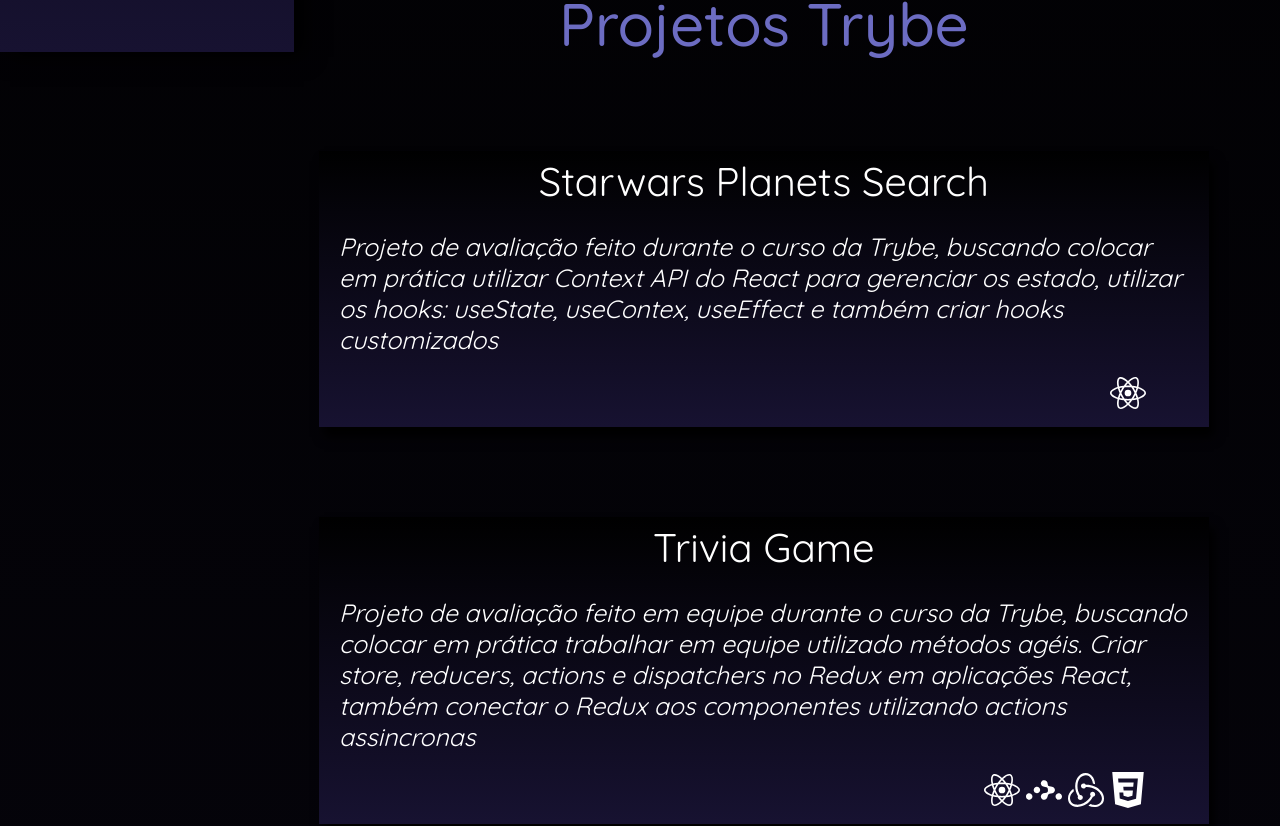
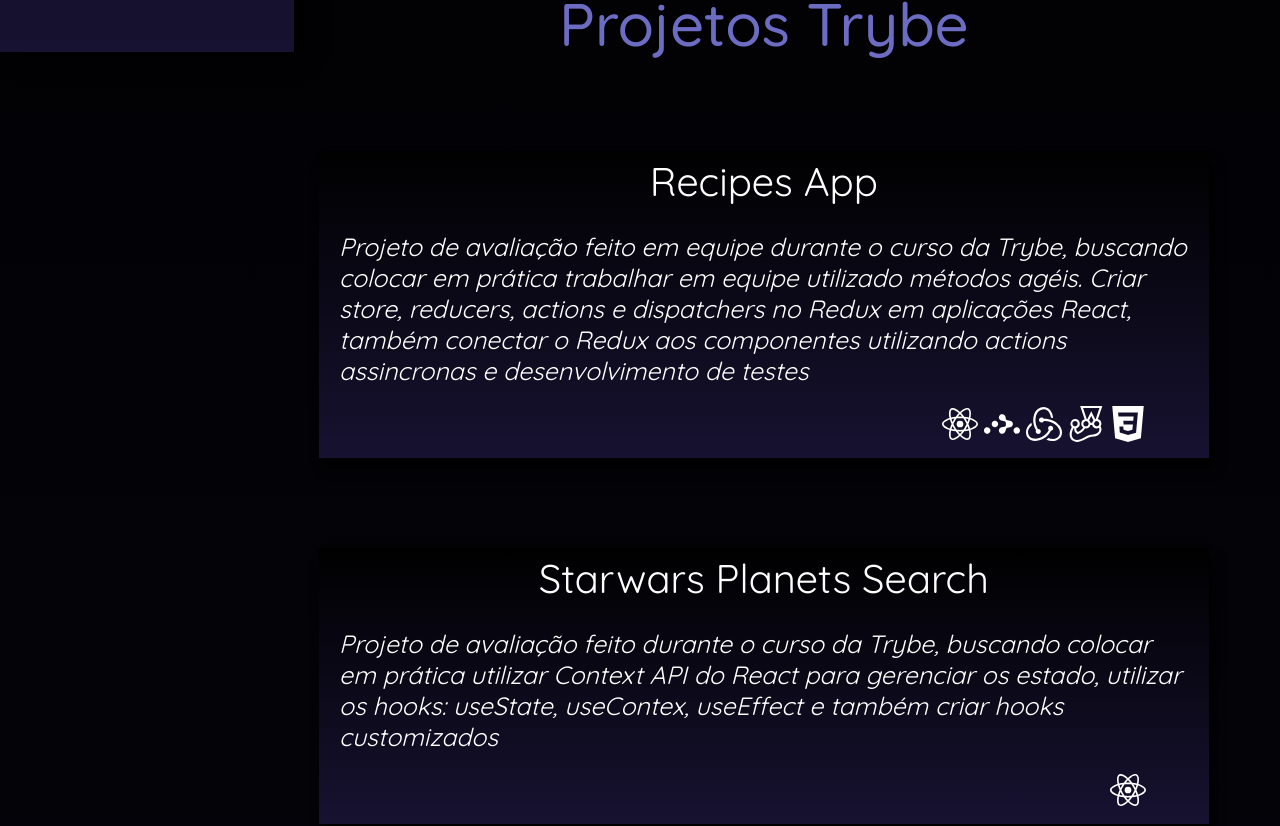
Before and after one commit to Gonzagadavid/portfolio, a React (Create React App) app: page /projetos_cursos/projetos-trybe in a window 1280 px wide. Shown: the part 748-1574 px from the top of the page. Built offline with nearby package versions, Linux system fonts and the light colour scheme.

Commit message:
adicionado projeto recipes app desenvolvido durante o curso da trybe

```diff
--- a/src/data/projects/trybeProjects.js
+++ b/src/data/projects/trybeProjects.js
@@ -1,6 +1,12 @@
 const trybeProjects = {
   titleCourse: 'Projetos Trybe',
   projects: [
+    {
+      title: 'Recipes App',
+      tec: 'react reactRouter redux jest css',
+      description: 'Projeto de avaliação feito em equipe durante o curso da Trybe, buscando colocar em prática trabalhar em equipe utilizado métodos agéis. Criar store, reducers, actions e dispatchers no Redux em aplicações React, também conectar o Redux aos componentes utilizando actions assincronas e desenvolvimento de testes',
+      path: 'https://github.com/Gonzagadavid/project-recipes-app',
+    },
     {
       title: 'Starwars Planets Search',
       tec: 'react',
```
